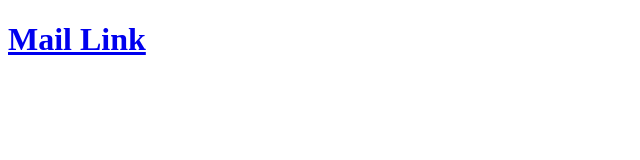
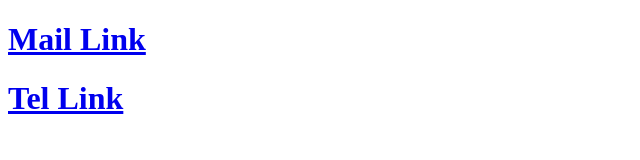
Before and after one commit to blefebvre/sandbox, a plain HTML site: page mailto-issue/index.html in a window 1280 px wide. Shown: the whole page, without its empty margins (0-640 px from the left). Drawn offline with Linux system fonts and the light colour scheme.

Commit message:
Add tel: link

```diff
--- a/mailto-issue/index.html
+++ b/mailto-issue/index.html
@@ -8,5 +8,8 @@
     <h1>
     	<a href="mailto:example@example.com" target="_blank">Mail Link</a>
     </h1>
+    <h1>
+    	<a href="tel:555-555-5555" target="_blank">Tel Link</a>
+    </h1>
 </body>
 </html>
```
